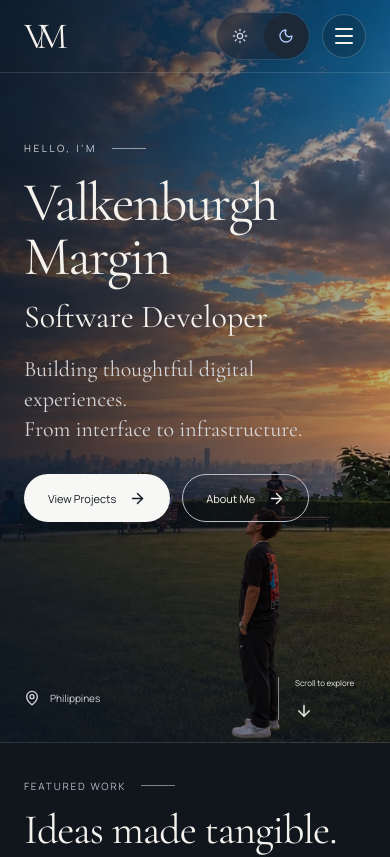
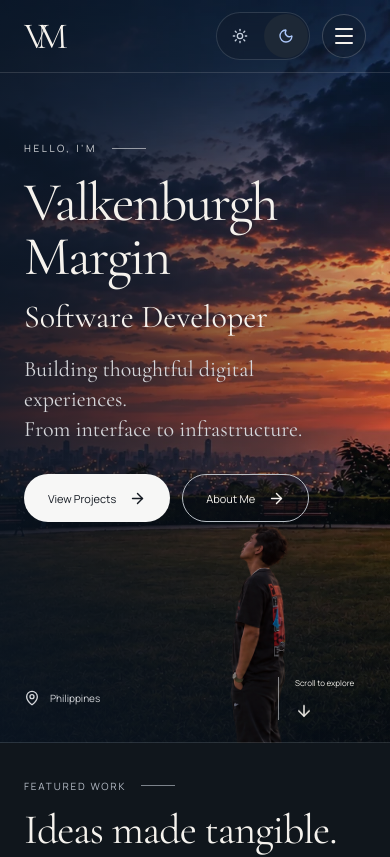
Before and after one commit to vmargin/vmargin.github.io, a React (Vite) app: page / in a window 390 px wide. Shown: the top 857 px of the page. Built offline with nearby package versions, Linux system fonts and the light colour scheme.

Commit message:
Refine sunrise and sunset hero against video reference

```diff
--- a/src/styles.css
+++ b/src/styles.css
@@ -57,6 +57,16 @@
   --hero-foreground: #f5f2ed;
   --hero-secondary: #d5d7db;
   --hero-shade:
+    radial-gradient(
+      ellipse 25% 27% at 52% 14%,
+      rgba(72, 104, 160, 0.45),
+      transparent
+    ),
+    radial-gradient(
+      ellipse 25% 35% at 23% 16%,
+      rgba(0, 15, 29, 0.7),
+      transparent
+    ),
     linear-gradient(
       90deg,
       rgba(9, 17, 23, 0.77) 0%,
@@ -141,6 +151,11 @@
   --hero-foreground: #17202a;
   --hero-secondary: #303b47;
   --hero-shade:
+    radial-gradient(
+      ellipse 30% 35% at 25% 16%,
+      rgba(117, 208, 255, 0.25),
+      transparent
+    ),
     linear-gradient(
       90deg,
       rgba(245, 243, 239, 0.18) 0%,
@@ -148,12 +163,7 @@
       rgba(245, 243, 239, 0.025) 72%,
       rgba(245, 243, 239, 0)
     ),
-    linear-gradient(
-      0deg,
-      rgba(245, 243, 239, 0.08),
-      transparent 38%,
-      rgba(245, 243, 239, 0)
-    );
+    linear-gradient(0deg, rgba(111, 65, 10, 0.45), transparent 35%);
   --hero-shade-mobile: var(--hero-shade);
   --contact-shade:
     linear-gradient(
@@ -531,7 +541,7 @@
   left: 0;
 }
 .hero-photo {
-  object-position: 68% 57%;
+  object-position: 68% 45%;
   height: 112%;
   top: -6%;
   opacity: 0;
@@ -540,18 +550,15 @@
 .hero-photo.is-active {
   opacity: 1;
 }
-html[data-theme="dark"] .hero-photo.is-active {
-  filter: brightness(0.86) saturate(1.1);
-}
 .hero-person {
   z-index: -1;
-  width: min(54vw, 138svh);
+  width: 70vw;
   height: auto;
-  top: auto;
-  bottom: 0;
-  left: calc(62.5% - 34.4vw);
+  top: calc(44.6% - 11.4vw);
+  bottom: auto;
+  left: calc(62.5% - 43.75vw);
   object-position: center;
-  filter: brightness(0.72);
+  filter: brightness(0.9);
 }
 .hero-shade {
   position: absolute;
@@ -620,6 +627,14 @@
 }
 .scroll-cue svg {
   animation: scroll-drift 2.8s ease-in-out 3;
+}
+html[data-theme="light"] .hero-bottom,
+html[data-theme="light"] .hero-bottom .location {
+  color: #fff;
+  text-shadow: 0 1px 3px #111820bb;
+}
+html[data-theme="light"] .hero-bottom .scroll-cue {
+  border-color: #ffffffb3;
 }
 .hero::after {
   position: absolute;
@@ -1828,11 +1843,11 @@
     object-position: 60% 50%;
   }
   .hero-person {
-    width: min(94vw, 138svh);
+    width: 117.5vw;
     height: auto;
     top: auto;
-    bottom: 0;
-    left: 8.2vw;
+    bottom: -9.4vw;
+    left: -6.4vw;
   }
   .project-grid {
     gap: 14px;
@@ -1961,11 +1976,11 @@
     height: 100%;
   }
   .hero-person {
-    width: min(150vw, 138svh);
+    width: 195vw;
     height: auto;
     top: auto;
-    bottom: 0;
-    left: -27.55vw;
+    bottom: -18vw;
+    left: -55.7vw;
   }
   .hero-shade {
     background: var(--hero-shade-mobile);
@@ -2470,6 +2485,17 @@
     font-size: 11px;
   }
 }
+@media (max-width: 530px) {
+  .hero-person {
+    /* Keep the face clear of the CTA row on narrow screens, then join the usual bottom crop. */
+    top: calc(100% - 91.8vw);
+    top: max(
+      calc(100% - 91.8vw),
+      calc(min(526px, calc(2044px - 323vw)) - 31.7vw)
+    );
+    bottom: auto;
+  }
+}
 @media (max-width: 360px) {
   :root {
     --gutter: 20px;
```
Also changed, not shown: public/images/hero-sunrise-background.webp, public/images/hero-sunset-background.webp, 2 other files (tests, documents, lock files or other folders).
